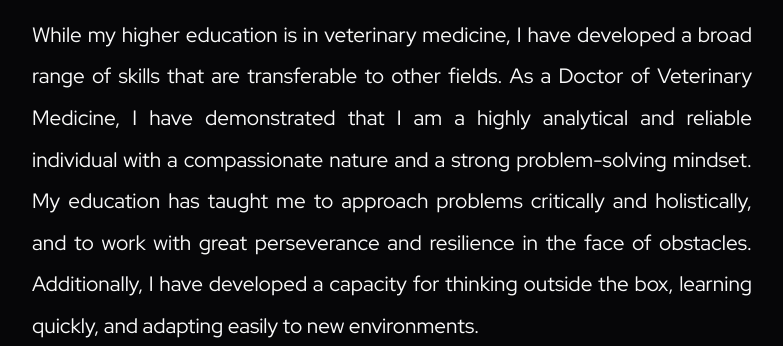
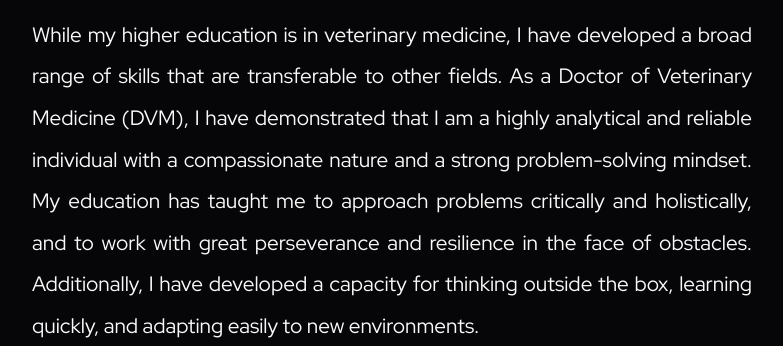
Before and after one commit to Veluthil/Portfolio-Project, a Flask app: page /about in a window 1280 px wide. Shown: the part 2929-3275 px from the top of the page, without its empty margins (260-1043 px from the left). Run offline with Flask 2, Linux system fonts and the light colour scheme; some libraries are stand-ins or nearby versions.

Commit message:
Update about.html

```diff
--- a/templates/about.html
+++ b/templates/about.html
@@ -52,7 +52,7 @@
             <br>
             <h2>Soft Skills and Background.</h2>
             <p>While my higher education is in veterinary medicine, I have developed a broad range of skills that
-                are transferable to other fields. As a Doctor of Veterinary Medicine, I have demonstrated that I am a
+                are transferable to other fields. As a Doctor of Veterinary Medicine (DVM), I have demonstrated that I am a
                 highly analytical and reliable individual with a compassionate nature and a strong problem-solving
                 mindset. My education has taught me to approach problems critically and holistically, and to work
                 with great perseverance and resilience in the face of obstacles. Additionally, I have developed
```
